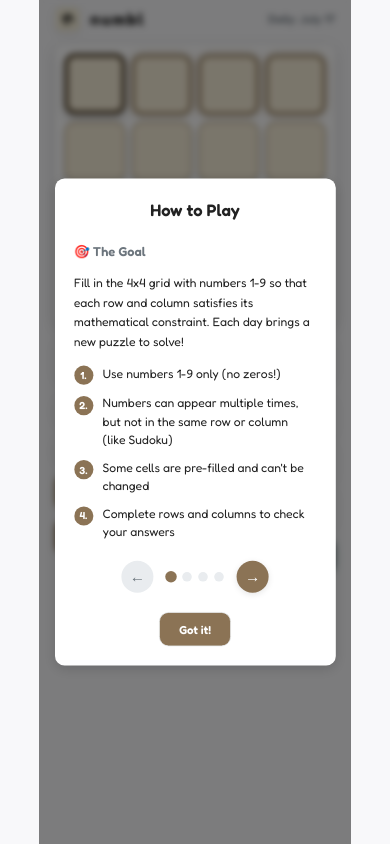
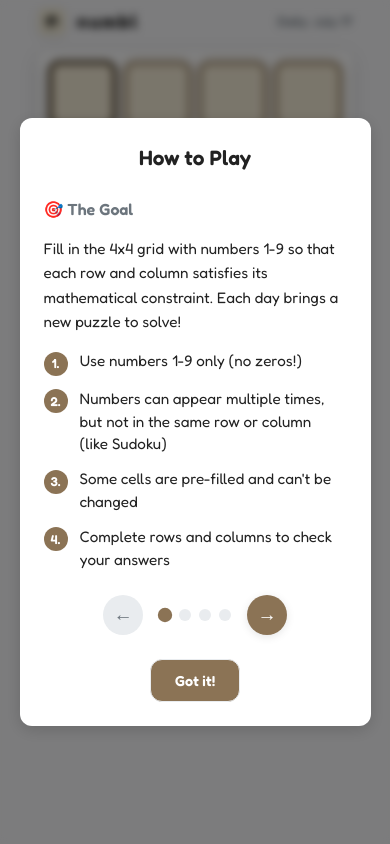
Before and after one commit to henryjburg/numbl, a React (Create React App) app: page / in a window 390 px wide. Built offline with nearby package versions, Linux system fonts and the light colour scheme.

Commit message:
Use portals for modals

```diff
--- a/src/components/HelpModal.tsx
+++ b/src/components/HelpModal.tsx
@@ -1,4 +1,5 @@
 import React from 'react';
+import { createPortal } from 'react-dom';
 
 interface HelpModalProps {
   helpModalOpen: boolean;
@@ -17,7 +18,7 @@ const HelpModal: React.FC<HelpModalProps> = ({
 }) => {
   if (!helpModalOpen) return null;
 
-  return (
+  const modalContent = (
     <div className="settings-modal">
       <div className="settings-modal-content">
         <div className="help-header">
@@ -63,6 +64,8 @@ const HelpModal: React.FC<HelpModalProps> = ({
       </div>
     </div>
   );
+
+  return createPortal(modalContent, document.body);
 };
 
 export default HelpModal;
--- a/src/components/SettingsModal.tsx
+++ b/src/components/SettingsModal.tsx
@@ -1,4 +1,5 @@
 import React from 'react';
+import { createPortal } from 'react-dom';
 
 interface SettingsModalProps {
   settingsModalOpen: boolean;
@@ -15,7 +16,7 @@ const SettingsModal: React.FC<SettingsModalProps> = ({
 }) => {
   if (!settingsModalOpen) return null;
 
-  return (
+  const modalContent = (
     <div className="settings-modal">
       <div className="settings-modal-content">
         <h2>Settings</h2>
@@ -110,6 +111,8 @@ const SettingsModal: React.FC<SettingsModalProps> = ({
       </div>
     </div>
   );
+
+  return createPortal(modalContent, document.body);
 };
 
 export default SettingsModal;
--- a/src/components/WinModal.tsx
+++ b/src/components/WinModal.tsx
@@ -1,4 +1,5 @@
 import React from 'react';
+import { createPortal } from 'react-dom';
 
 interface WinModalProps {
   winModalOpen: boolean;
@@ -29,7 +30,7 @@ const WinModal: React.FC<WinModalProps> = ({
 }) => {
   if (!winModalOpen) return null;
 
-  return (
+  const modalContent = (
     <div className="win-modal">
       <div className="win-modal-content">
         <h2>numbl finished!</h2>
@@ -142,6 +143,8 @@ const WinModal: React.FC<WinModalProps> = ({
       </div>
     </div>
   );
+
+  return createPortal(modalContent, document.body);
 };
 
 export default WinModal;
--- a/src/styles/App.css
+++ b/src/styles/App.css
@@ -909,7 +909,7 @@ body,
 
   /* Fixed scale for all mobile devices */
   .numbl-root {
-    --mobile-scale: 0.8;
+    --mobile-scale: 0.9;
     transform: scale(var(--mobile-scale));
     transform-origin: top center;
     width: 100%;
```
